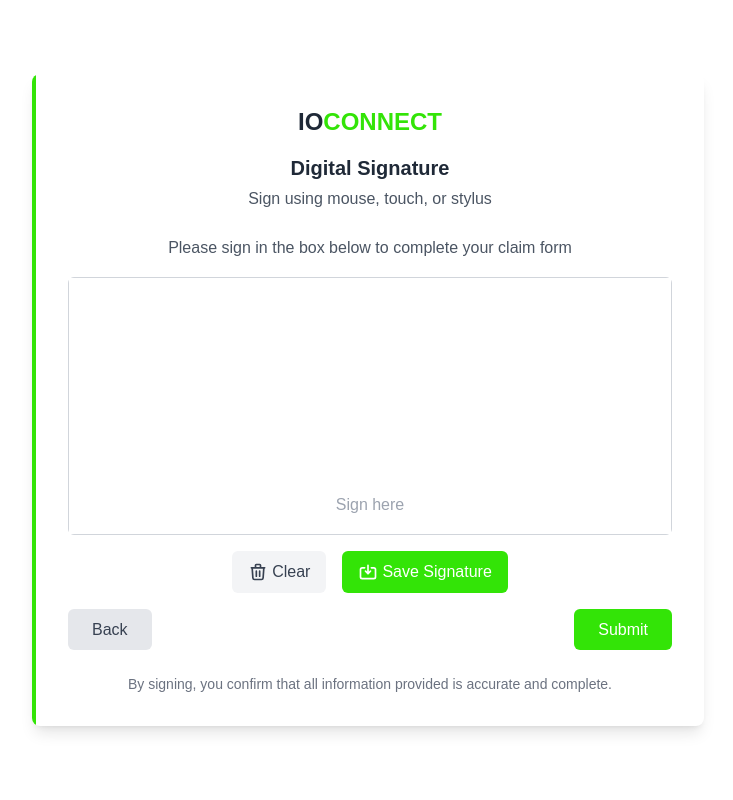
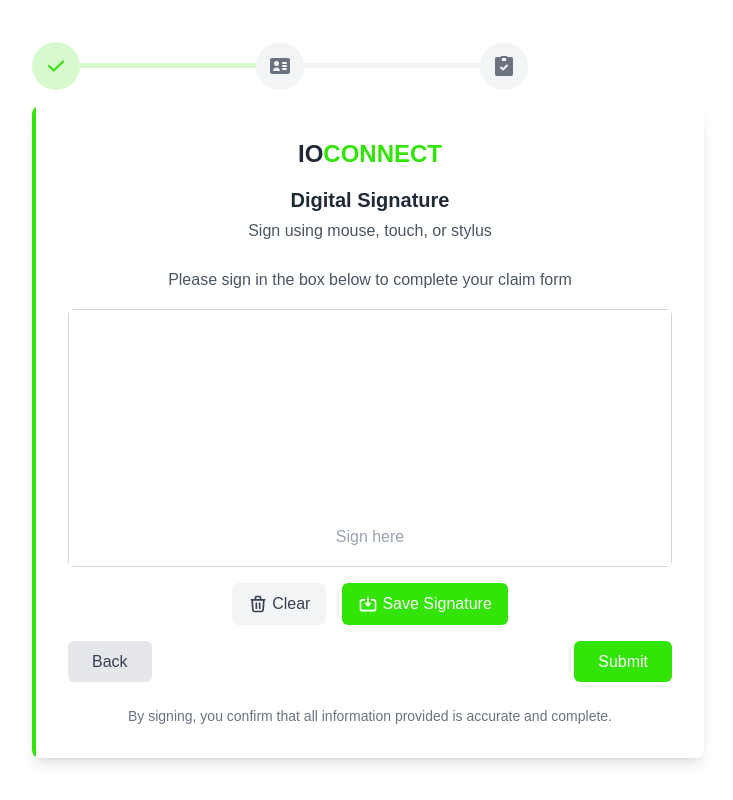
Before and after one commit to pawekz/SERV-IT-MANAGER, a React (Vite) app in the folder frontend/: page /signature in a window 1280 px wide. Shown: the whole page, without its empty margins (272-1005 px from the left). Built offline with nearby package versions, Linux system fonts and the light colour scheme.

Commit message:
Add Stepper to Repair and Signature Need to update the signature stepper tho

```diff
--- a/frontend/src/pages/RepairCheckInForm/RepairCheckInForm.jsx
+++ b/frontend/src/pages/RepairCheckInForm/RepairCheckInForm.jsx
@@ -21,6 +21,43 @@ export default function RepairCheckinForm() {
 
     return (
         <div className="container mx-auto py-8 px-4 max-w-4xl">
+
+
+            <ol className="flex items-center w-full">
+                <li className="flex w-full items-center text-[#33e407] dark:text-[#33e407] after:content-[''] after:w-full after:h-1 after:border-b after:border-[#33e407]/20 after:border-4 after:inline-block dark:after:border-[#33e407]/40">
+        <span
+            className="flex items-center justify-center w-10 h-10 bg-[#33e407]/20 rounded-full lg:h-12 lg:w-12 dark:bg-[#33e407]/30 shrink-0">
+            <svg className="w-3.5 h-3.5 text-[#33e407] lg:w-4 lg:h-4 dark:text-[#33e407]" aria-hidden="true"
+                 xmlns="http://www.w3.org/2000/svg" fill="none" viewBox="0 0 16 12">
+                <path stroke="currentColor" stroke-linecap="round" stroke-linejoin="round" stroke-width="2"
+                      d="M1 5.917 5.724 10.5 15 1.5"/>
+            </svg>
+        </span>
+                </li>
+                <li className="flex w-full items-center after:content-[''] after:w-full after:h-1 after:border-b after:border-gray-100 after:border-4 after:inline-block dark:after:border-gray-700">
+        <span
+            className="flex items-center justify-center w-10 h-10 bg-gray-100 rounded-full lg:h-12 lg:w-12 dark:bg-gray-700 shrink-0">
+            <svg className="w-4 h-4 text-gray-500 lg:w-5 lg:h-5 dark:text-gray-100" aria-hidden="true"
+                 xmlns="http://www.w3.org/2000/svg" fill="currentColor" viewBox="0 0 20 16">
+                <path
+                    d="M18 0H2a2 2 0 0 0-2 2v12a2 2 0 0 0 2 2h16a2 2 0 0 0 2-2V2a2 2 0 0 0-2-2ZM6.5 3a2.5 2.5 0 1 1 0 5 2.5 2.5 0 0 1 0-5ZM3.014 13.021l.157-.625A3.427 3.427 0 0 1 6.5 9.571a3.426 3.426 0 0 1 3.322 2.805l.159.622-6.967.023ZM16 12h-3a1 1 0 0 1 0-2h3a1 1 0 0 1 0 2Zm0-3h-3a1 1 0 1 1 0-2h3a1 1 0 1 1 0 2Zm0-3h-3a1 1 0 1 1 0-2h3a1 1 0 1 1 0 2Z"/>
+            </svg>
+        </span>
+                </li>
+                <li className="flex items-center w-full">
+        <span
+            className="flex items-center justify-center w-10 h-10 bg-gray-100 rounded-full lg:h-12 lg:w-12 dark:bg-gray-700 shrink-0">
+            <svg className="w-4 h-4 text-gray-500 lg:w-5 lg:h-5 dark:text-gray-100" aria-hidden="true"
+                 xmlns="http://www.w3.org/2000/svg" fill="currentColor" viewBox="0 0 18 20">
+                <path
+                    d="M16 1h-3.278A1.992 1.992 0 0 0 11 0H7a1.993 1.993 0 0 0-1.722 1H2a2 2 0 0 0-2 2v15a2 2 0 0 0 2 2h14a2 2 0 0 0 2-2V3a2 2 0 0 0-2-2ZM7 2h4v3H7V2Zm5.7 8.289-3.975 3.857a1 1 0 0 1-1.393 0L5.3 12.182a1.002 1.002 0 1 1 1.4-1.436l1.328 1.289 3.28-3.181a1 1 0 1 1 1.392 1.435Z"/>
+            </svg>
+        </span>
+                </li>
+            </ol>
+
+
+            {/*Main Content*/}
             <div className="border-2 border-gray-200 shadow-lg rounded-lg overflow-hidden">
                 <div className="bg-gray-100 border-b border-gray-200 p-4">
                     <h1 className="text-center text-2xl font-bold">TECH REPAIR SERVICE</h1>
@@ -174,7 +211,8 @@ export default function RepairCheckinForm() {
                                     ></textarea>
                                 </div>
                                 <div className="space-y-2">
-                                    <label htmlFor="technicianObservations" className="block text-sm font-medium text-gray-700">
+                                    <label htmlFor="technicianObservations"
+                                           className="block text-sm font-medium text-gray-700">
                                         Technician Observations:
                                     </label>
                                     <textarea
@@ -194,8 +232,9 @@ export default function RepairCheckinForm() {
                             <div className="space-y-4">
                                 <div className="border-2 border-dashed border-gray-300 rounded-lg p-6 text-center">
                                     <div className="mb-4">
-                                        <div className="mx-auto bg-gray-100 rounded-full p-3 w-16 h-16 flex items-center justify-center">
-                                            <Upload className="h-8 w-8 text-[#33e407]" />
+                                        <div
+                                            className="mx-auto bg-gray-100 rounded-full p-3 w-16 h-16 flex items-center justify-center">
+                                            <Upload className="h-8 w-8 text-[#33e407]"/>
                                         </div>
                                     </div>
                                     <div className="space-y-2">
@@ -217,7 +256,8 @@ export default function RepairCheckinForm() {
                                                 />
                                             </label>
                                         </div>
-                                        {photoFile && <p className="text-sm text-gray-600 mt-2">Selected: {photoFile.name}</p>}
+                                        {photoFile &&
+                                            <p className="text-sm text-gray-600 mt-2">Selected: {photoFile.name}</p>}
                                     </div>
                                 </div>
                             </div>
@@ -233,7 +273,10 @@ export default function RepairCheckinForm() {
                                     required
                                 />
                                 <label className="text-sm text-gray-600">
-                                    I have read and agree to the repair <a href="/termseditor" target="_blank" rel="noopener noreferrer" className="text-blue-600 underline cursor-pointer hover:text-blue-800">terms and conditions</a>
+                                    I have read and agree to the repair <a href="/termseditor" target="_blank"
+                                                                           rel="noopener noreferrer"
+                                                                           className="text-blue-600 underline cursor-pointer hover:text-blue-800">terms
+                                    and conditions</a>
                                 </label>
                             </div>
                         </div>
--- a/frontend/src/pages/SignatureCapturePad/SignatureCapturePad.jsx
+++ b/frontend/src/pages/SignatureCapturePad/SignatureCapturePad.jsx
@@ -125,7 +125,44 @@ const SignatureCapturePad = () => {
     }
 
     return (
-        <div className="min-h-screen w-full flex items-center justify-center py-8">
+        // Main Content
+        <div className="min-h-screen w-full flex flex-col items-center justify-center py-8">
+            {/* Progress Indicator - Moved outside the box */}
+            <div className="max-w-2xl w-full mx-auto mb-4">
+                <ol className="flex items-center w-full">
+                    <li className="flex w-full items-center text-[#33e407] dark:text-[#33e407] after:content-[''] after:w-full after:h-1 after:border-b after:border-[#33e407]/20 after:border-4 after:inline-block dark:after:border-[#33e407]/40">
+                        <span
+                            className="flex items-center justify-center w-10 h-10 bg-[#33e407]/20 rounded-full lg:h-12 lg:w-12 dark:bg-[#33e407]/30 shrink-0">
+                            <svg className="w-3.5 h-3.5 text-[#33e407] lg:w-4 lg:h-4 dark:text-[#33e407]" aria-hidden="true"
+                                xmlns="http://www.w3.org/2000/svg" fill="none" viewBox="0 0 16 12">
+                                <path stroke="currentColor" stroke-linecap="round" stroke-linejoin="round" stroke-width="2"
+                                    d="M1 5.917 5.724 10.5 15 1.5"/>
+                            </svg>
+                        </span>
+                    </li>
+                    <li className="flex w-full items-center after:content-[''] after:w-full after:h-1 after:border-b after:border-gray-100 after:border-4 after:inline-block dark:after:border-gray-700">
+                        <span
+                            className="flex items-center justify-center w-10 h-10 bg-gray-100 rounded-full lg:h-12 lg:w-12 dark:bg-gray-700 shrink-0">
+                            <svg className="w-4 h-4 text-gray-500 lg:w-5 lg:h-5 dark:text-gray-100" aria-hidden="true"
+                                xmlns="http://www.w3.org/2000/svg" fill="currentColor" viewBox="0 0 20 16">
+                                <path
+                                    d="M18 0H2a2 2 0 0 0-2 2v12a2 2 0 0 0 2 2h16a2 2 0 0 0 2-2V2a2 2 0 0 0-2-2ZM6.5 3a2.5 2.5 0 1 1 0 5 2.5 2.5 0 0 1 0-5ZM3.014 13.021l.157-.625A3.427 3.427 0 0 1 6.5 9.571a3.426 3.426 0 0 1 3.322 2.805l.159.622-6.967.023ZM16 12h-3a1 1 0 0 1 0-2h3a1 1 0 0 1 0 2Zm0-3h-3a1 1 0 1 1 0-2h3a1 1 0 1 1 0 2Zm0-3h-3a1 1 0 1 1 0-2h3a1 1 0 1 1 0 2Z"/>
+                            </svg>
+                        </span>
+                    </li>
+                    <li className="flex items-center w-full">
+                        <span
+                            className="flex items-center justify-center w-10 h-10 bg-gray-100 rounded-full lg:h-12 lg:w-12 dark:bg-gray-700 shrink-0">
+                            <svg className="w-4 h-4 text-gray-500 lg:w-5 lg:h-5 dark:text-gray-100" aria-hidden="true"
+                                xmlns="http://www.w3.org/2000/svg" fill="currentColor" viewBox="0 0 18 20">
+                                <path
+                                    d="M16 1h-3.278A1.992 1.992 0 0 0 11 0H7a1.993 1.993 0 0 0-1.722 1H2a2 2 0 0 0-2 2v15a2 2 0 0 0 2 2h14a2 2 0 0 0 2-2V3a2 2 0 0 0-2-2ZM7 2h4v3H7V2Zm5.7 8.289-3.975 3.857a1 1 0 0 1-1.393 0L5.3 12.182a1.002 1.002 0 1 1 1.4-1.436l1.328 1.289 3.28-3.181a1 1 0 1 1 1.392 1.435Z"/>
+                            </svg>
+                        </span>
+                    </li>
+                </ol>
+            </div>
+
             <div className="flex flex-col items-center max-w-2xl w-full mx-auto bg-white rounded-lg shadow-lg overflow-hidden">
                 {/* Green sidebar */}
                 <div className="flex w-full ">
```
